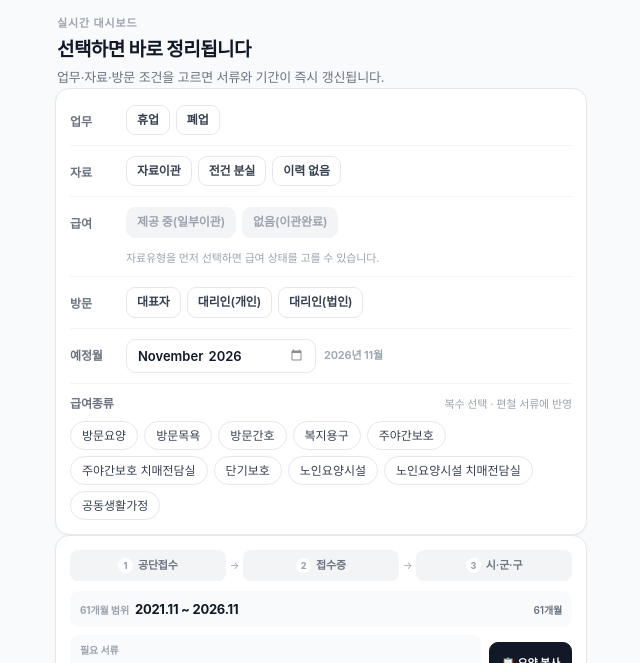
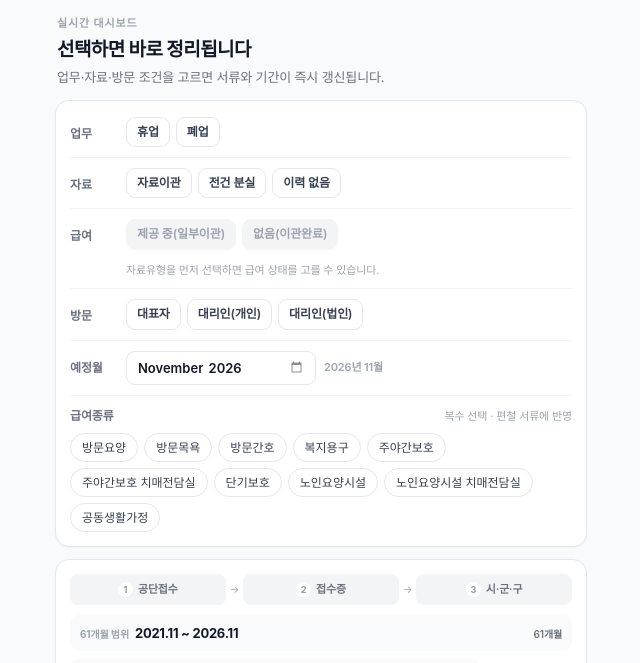
Before and after one commit to leanonmept/hyupeup-guide-v2, a plain HTML site: page index.html in a window 1280 px wide. Shown: the part 61-724 px from the top of the page, without its empty margins (319-959 px from the left). Drawn offline with Linux system fonts and the light colour scheme.

Commit message:
🎨 대시보드 카드 사이 간격 정리 — 섹션 12px 호흡

```diff
--- a/styles.css
+++ b/styles.css
@@ -126,6 +126,7 @@ svg { width: 1.1em; height: 1.1em; fill: none; stroke: currentColor; stroke-widt
 .page-head h2 { margin: 0 0 4px; font-size: 1.25rem; font-weight: 750; letter-spacing: -0.03em; line-height: 1.35; }
 .page-head p { margin: 0; font-size: 0.8125rem; color: var(--muted); line-height: 1.55; }
 
+#dashView { display: flex; flex-direction: column; gap: 12px; }
 .dash-head { padding: 2px 2px 0; }
 .dash-head h2 { margin: 0 0 3px; font-size: 1.1875rem; font-weight: 750; letter-spacing: -0.03em; }
 .dash-head p { margin: 0; font-size: 0.8125rem; color: var(--muted); }
```
